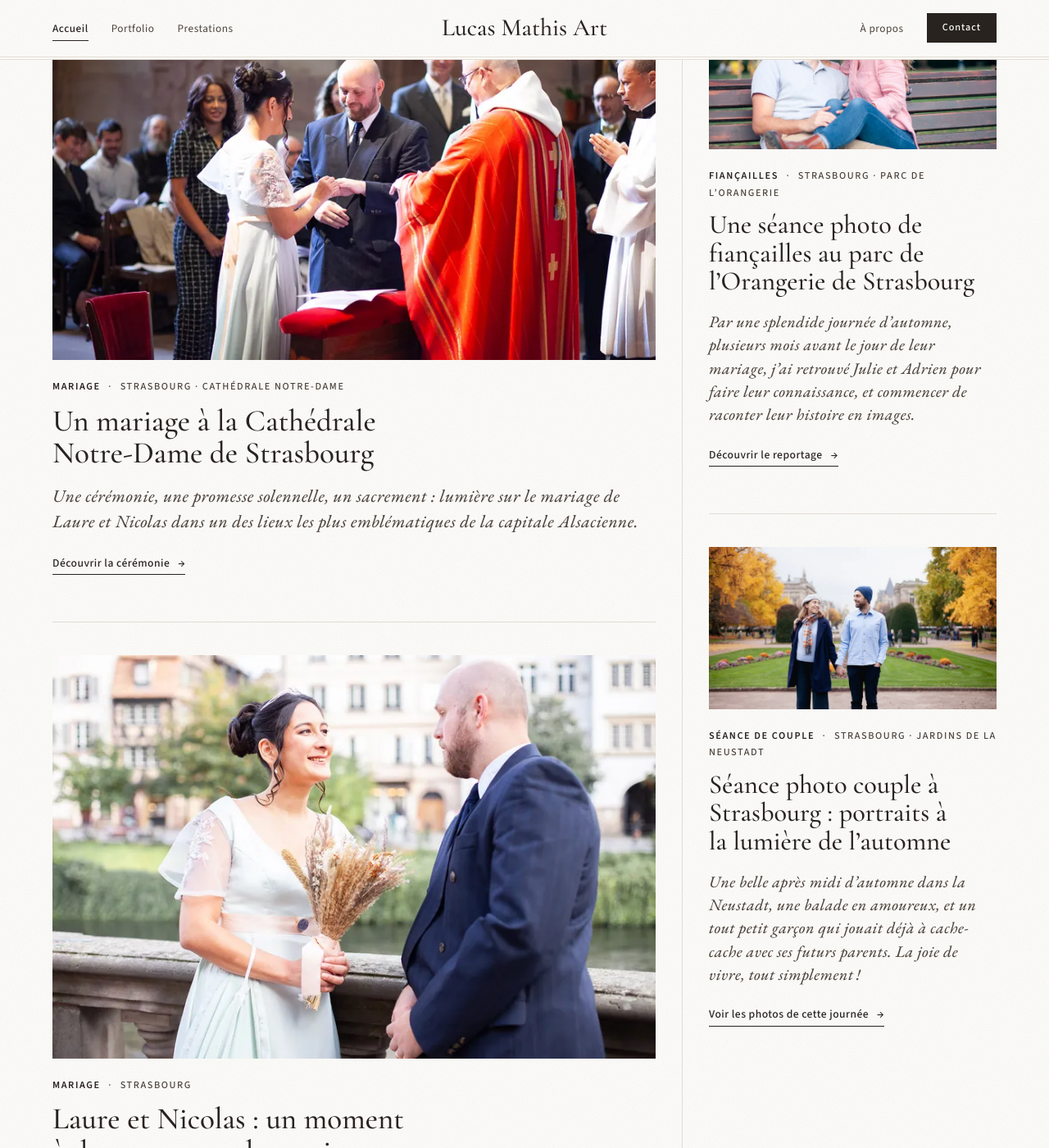
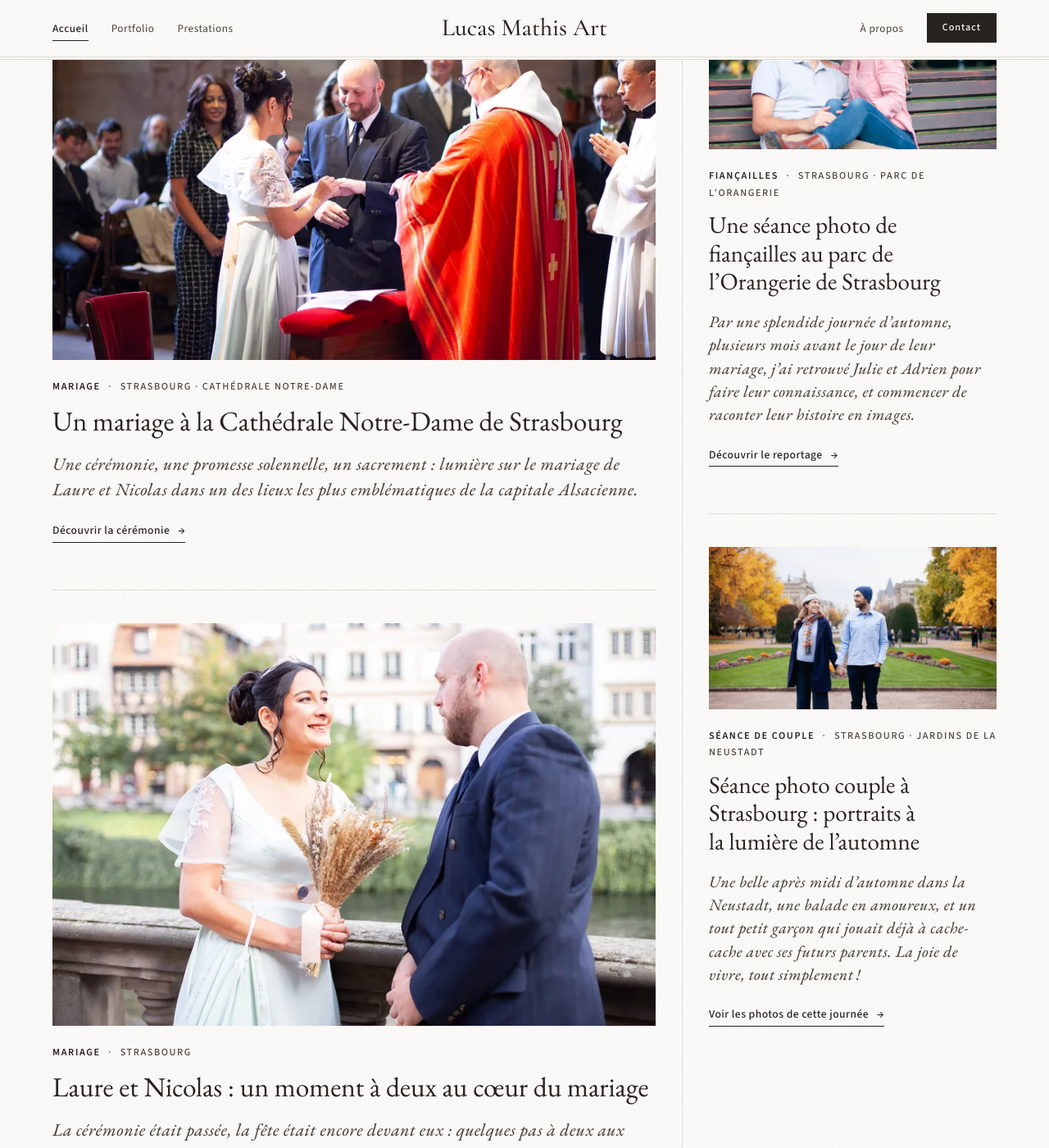
Before and after one commit to lucathis67/lucathis67.github.io, a Jekyll site: the page built from index.html, in a window 1280 px wide and 1400 px high, scrolled down 427 px. Shown: the whole window at 82% size. Built offline with Jekyll 4.4.1, drawn with Linux system fonts in a browser that asks for light colours.

Commit message:
reglage typographique

```diff
--- /dev/null
+++ b/_sass/_trial-eb-garamond.scss
@@ -0,0 +1,26 @@
+// Trial (28 November 2026): EB Garamond alone, in place of Cormorant
+// Garamond for the brand title, page and section titles, cards and the
+// viewer; Source Sans is unchanged. To go back to Cormorant, delete the
+// `@use "trial-eb-garamond";` line in assets/css/styles.scss.
+
+:root {
+  --font-display: "EB Garamond", "EB Garamond fallback", Georgia, serif;
+}
+
+// EB Garamond is wider and darker than Cormorant at the same size: every
+// title is set about 10% smaller (font-size-adjust brings its x-height,
+// 0.40 of the size, down to 0.36) and one step lighter.
+$titles: "h1:not(.brand-subtitle), h2:not(.eyebrow), h3:not(.service-included-title), summary, .brand-title, .footer-brand, .mobile-menu-brand, .mobile-menu-heading, .service-overview-name, .story-navigation-title, .photo-viewer-title, .photo-viewer-brand";
+
+html :is(#{$titles}) {
+  font-size-adjust: 0.36;
+  font-weight: 400;
+}
+// The brand keeps a little more weight, as decided for Cormorant.
+html :is(.brand-title, .footer-brand, .mobile-menu-brand, .photo-viewer-brand) {
+  font-weight: 450;
+}
+.site-header[data-masthead].is-condensed .brand-title,
+.site-header[data-masthead].is-fixed .brand-title {
+  font-weight: 450;
+}
--- /dev/null
+++ b/_sass/_trial-hybrid.scss
@@ -0,0 +1,25 @@
+// Trial (28 November 2026): hybrid. EB Garamond for every title as in
+// _trial-eb-garamond.scss, except the brand title and the page titles (H1),
+// which keep Cormorant Garamond. In assets/css/styles.scss, `@use
+// "trial-hybrid";` shows this version, `@use "trial-eb-garamond";` EB
+// Garamond alone, and no line at all Cormorant as before.
+@use "trial-eb-garamond";
+
+$cormorant: "Cormorant Garamond", "EB Garamond", Georgia, serif;
+
+html :is(.brand-title, .footer-brand, .mobile-menu-brand, .mobile-menu-heading, .photo-viewer-brand, h1.page-title) {
+  font-family: $cormorant;
+  font-size-adjust: none;
+  font-weight: 500;
+}
+// Every occurrence of the brand name stays in Cormorant, the footer's
+// included (its link states outweigh the rule above).
+.footer-brand:link, .footer-brand:visited, .footer-brand:active {
+  font-family: $cormorant;
+  font-size-adjust: none;
+  font-weight: 500;
+}
+.site-header[data-masthead].is-condensed .brand-title,
+.site-header[data-masthead].is-fixed .brand-title {
+  font-weight: 500;
+}
--- a/assets/css/styles.scss
+++ b/assets/css/styles.scss
@@ -23,3 +23,4 @@
 @use "landing";
 @use "motion";
 @use "type-mobile";
+@use "trial-hybrid";
```
